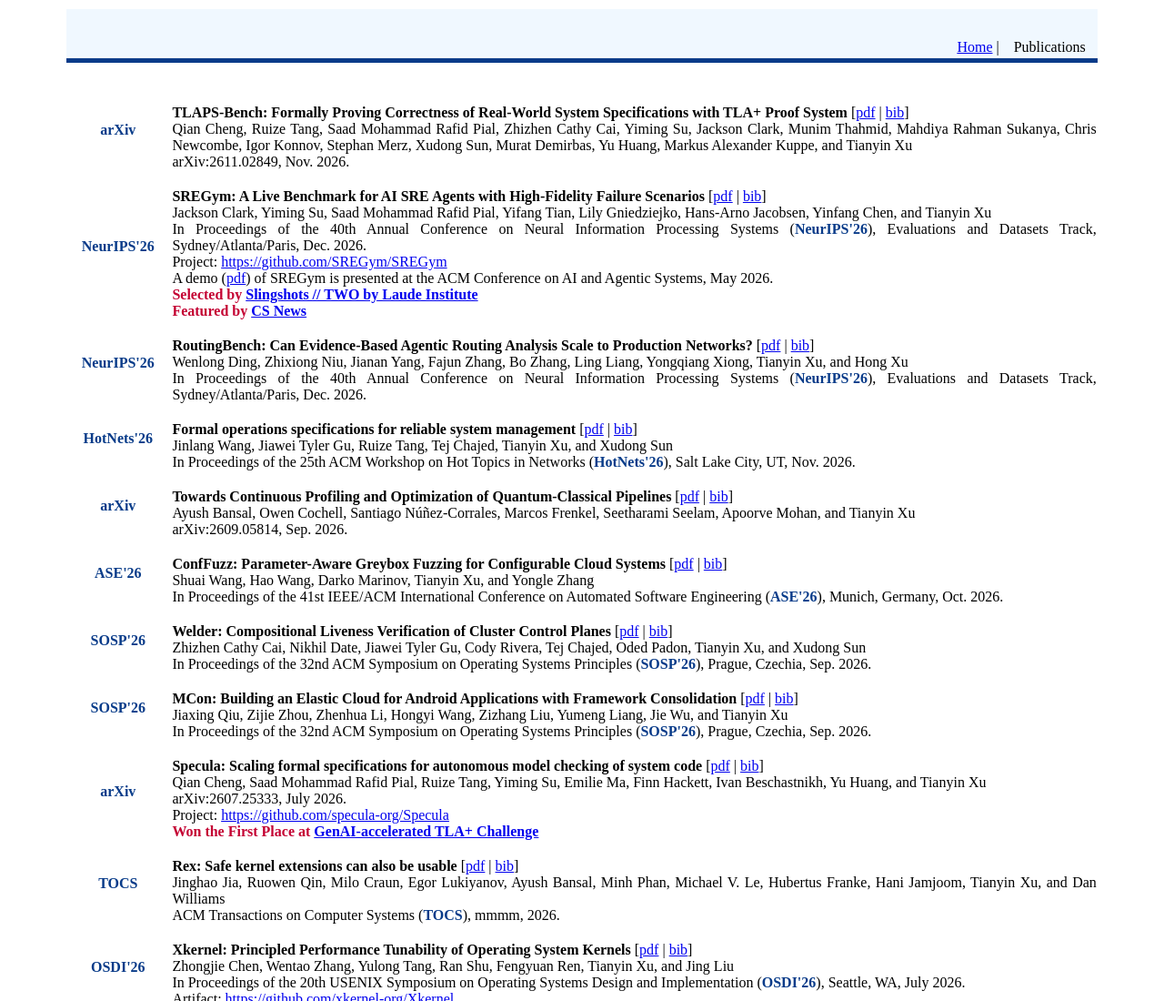
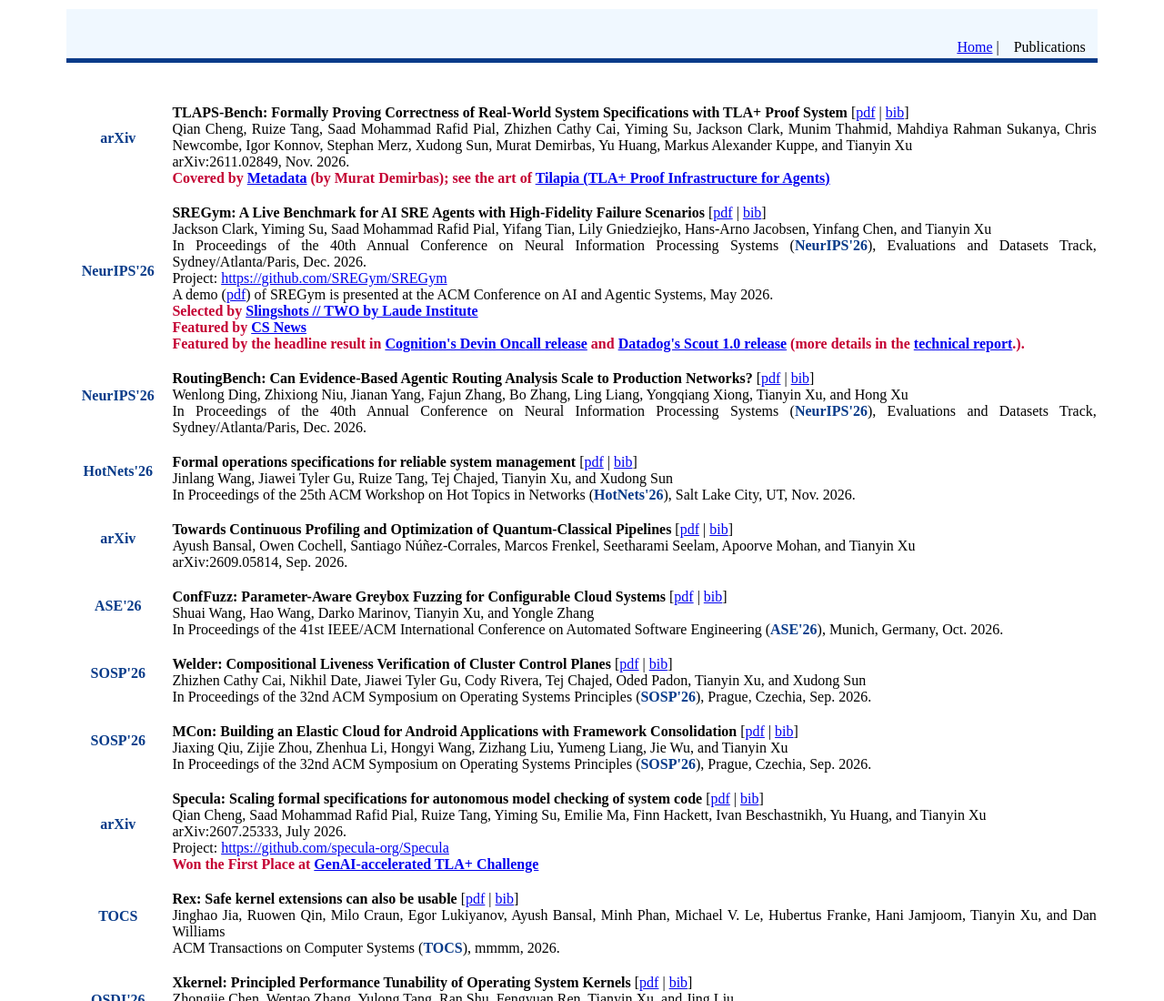
Before and after one commit to tianyin/tianyin.github.io, a plain HTML site: page pub.html in a window 1280 px wide. Shown: the top 1100 px of the page at 91% size. Drawn offline with Linux system fonts and the light colour scheme.

Commit message:
Update pub.html with new references and links
Added additional references and updated links in the publication HTML.

```diff
--- a/pub.html
+++ b/pub.html
@@ -72,6 +72,11 @@ td.papers {
 						  Qian Cheng, Ruize Tang, Saad Mohammad Rafid Pial, Zhizhen Cathy Cai, Yiming Su, Jackson Clark, Munim Thahmid, Mahdiya Rahman Sukanya, Chris Newcombe, Igor Konnov, Stephan Merz, Xudong Sun, Murat Demirbas, Yu Huang, Markus Alexander Kuppe, and Tianyin Xu
 						  <br>
 						  arXiv:2611.02849, Nov. 2026.
+						  <br>
+						  <font color="#C40233">
+					            <b>Covered by <a href="https://muratbuffalo.blogspot.com/2026/11/tlaps-bench-formally-proving.html" target="_blank">Metadata</a> (by Murat Demirbas);
+								   see the art of <a href="https://x.com/tianyin_xu/status/2123164182468292731/photo/1" target="_blank">Tilapia (TLA+ Proof Infrastructure for Agents)</a></b>
+					      </font>
 					  	</span>
 				  </div>
 		</td>
@@ -96,7 +101,11 @@ td.papers {
 						  <font color="#C40233">
 						  	<b>Selected by <a href="https://www.laude.org/updates/slingshots-two" target="_blank">Slingshots // TWO by Laude Institute</a></b>
 						  	<br>
-						  	<b>Featured by <a href="https://siebelschool.illinois.edu/news/sregym">CS News</a></b>
+						  	<b>Featured by <a href="https://siebelschool.illinois.edu/news/sregym" target="_blank">CS News</a></b>
+							<br>
+							<b>Featured by the headline result in <a href="https://devin.ai/blog/introducing-devin-oncall" target="_blank">Cognition's Devin Oncall release</a> and
+									<a href="https://www.datadoghq.com/blog/ai/introducing-scout-sre-specialized-model-bits-ai" target="_blank">Datadog's Scout 1.0 release</a>
+									(more details in the <a href="https://web-assets.dd-static.net/42588/1792071077-datadog-scout_technical_report.pdf" target="_blank">technical report</a>.).</b>
 						  </font>
 					  	</span>
 				  </div>
```
